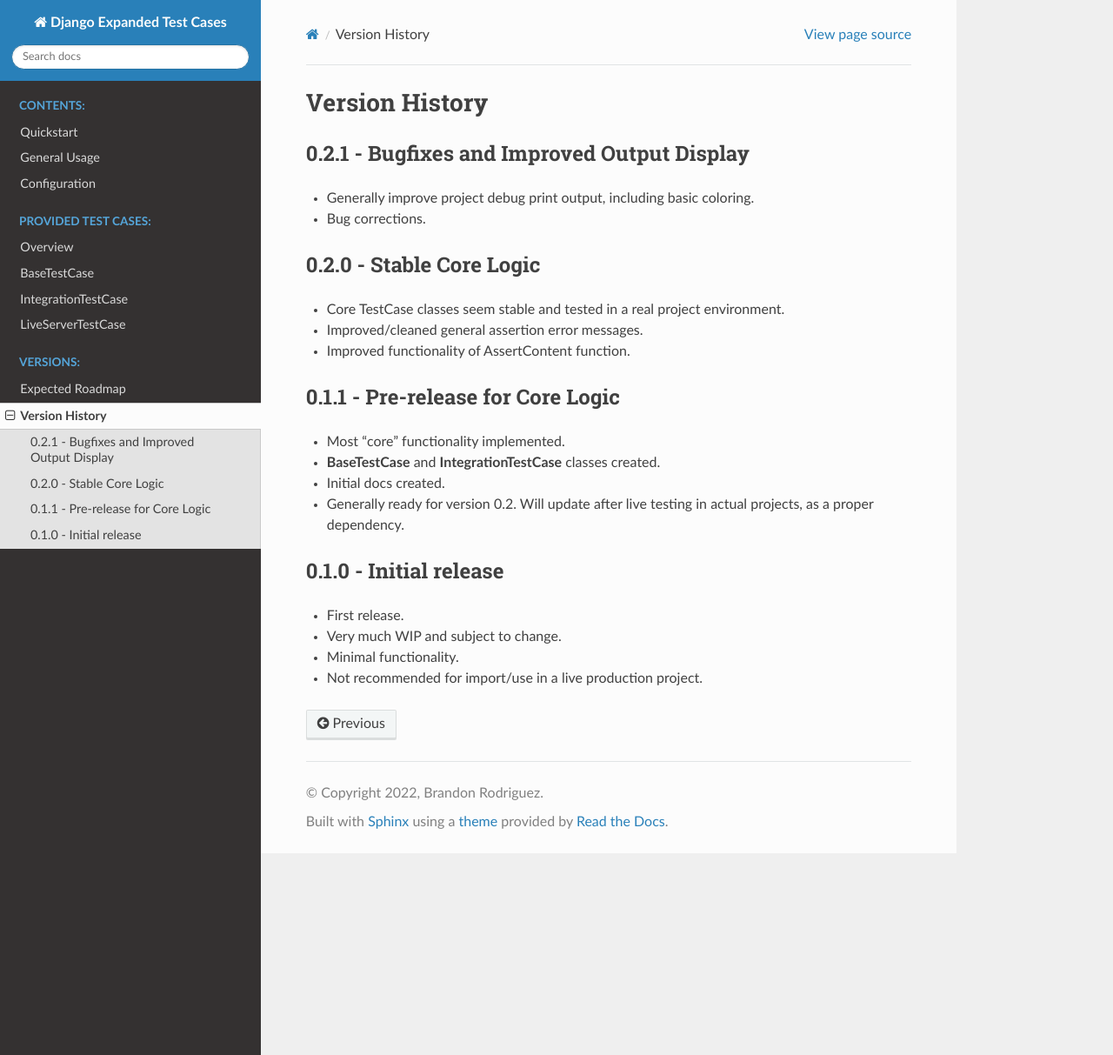
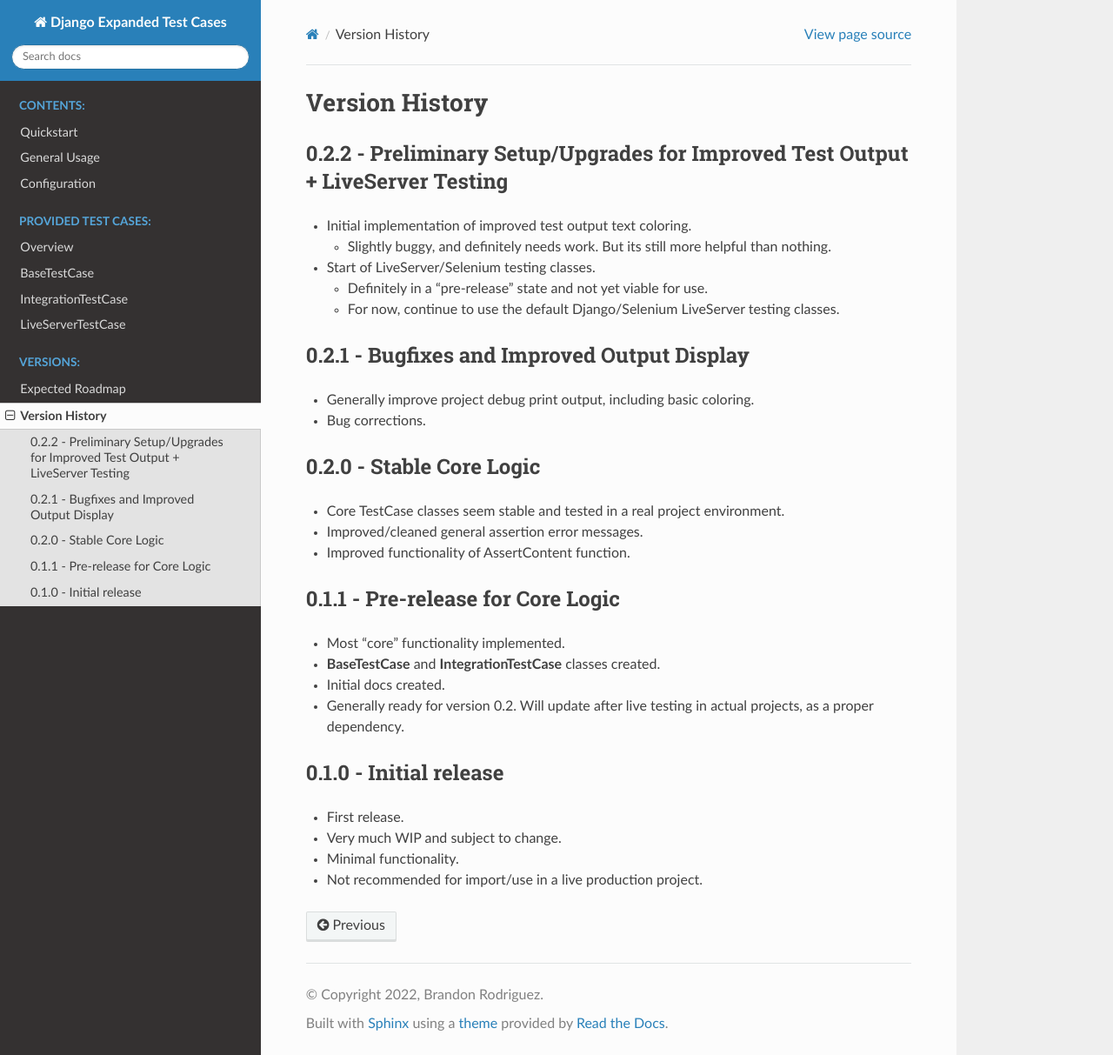
Before and after one commit to brodriguez8774/django-expanded-test-cases, a Sphinx documentation site: the page built from docs/source/version_history.rst, in a window 1280 px wide and 1213 px high. Shown: the whole window at 87% size. Built offline with Sphinx 7.4.7 and the Read the Docs theme 2.0.0, drawn with Linux system fonts in a browser that asks for light colours.

Commit message:
Update project version to 0.2.2

```diff
--- a/docs/source/conf.py
+++ b/docs/source/conf.py
@@ -25,7 +25,7 @@ copyright = '2022, Brandon Rodriguez'
 author = 'Brandon Rodriguez'
 
 # The full version, including alpha/beta/rc tags
-release = '0.2.1'
+release = '0.2.2'
 
 
 # -- General configuration ---------------------------------------------------
--- a/docs/source/version_history.rst
+++ b/docs/source/version_history.rst
@@ -1,5 +1,18 @@
 Version History
 ***************
+
+
+0.2.2 - Preliminary Setup/Upgrades for Improved Test Output + LiveServer Testing
+===============================================================================
+
+* Initial implementation of improved test output text coloring.
+
+  * Slightly buggy, and definitely needs work. But its still more helpful than nothing.
+
+* Start of LiveServer/Selenium testing classes.
+
+  * Definitely in a "pre-release" state and not yet viable for use.
+  * For now, continue to use the default Django/Selenium LiveServer testing classes.
 
 
 0.2.1 - Bugfixes and Improved Output Display
--- a/pyproject.toml
+++ b/pyproject.toml
@@ -4,7 +4,7 @@ build-backend = 'setuptools.build_meta:__legacy__'
 
 [project]
 name = "django-expanded-test-cases"
-version = "0.2.1"
+version = "0.2.2"
 description = "Expands the existing Django TestCase class with extra functionality."
 readme = "readme.md"
 authors = [{ name = "Brandon Rodriguez", email = "brodriguez8774@gmail.com"}]
--- a/setup.cfg
+++ b/setup.cfg
@@ -1,6 +1,6 @@
 [metadata]
 name = django-expanded-test-cases
-version = 0.2.1
+version = 0.2.2
 description = Expands the existing Django TestCase class with extra functionality.
 long_description = file: readme.md
 url = https://github.com/brodriguez8774/django-expanded-test-cases
```
